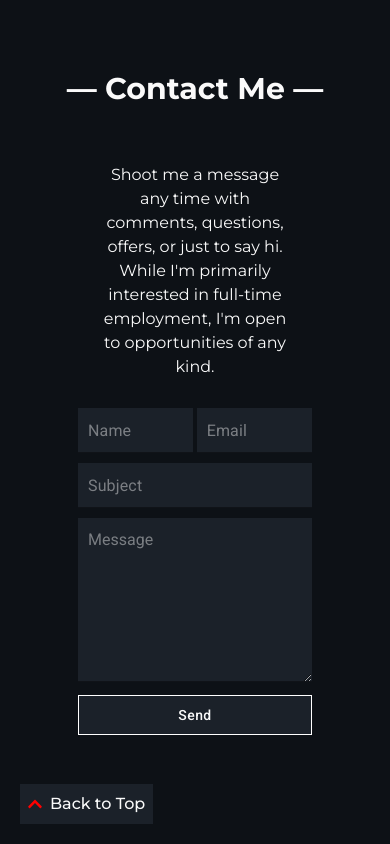
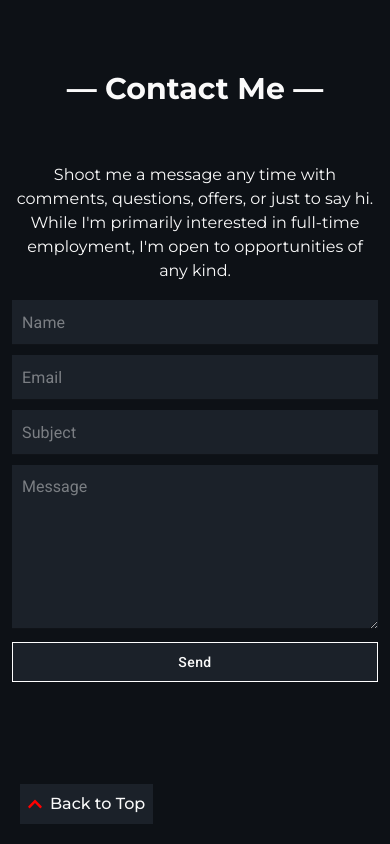
Before and after one commit to dslovinsky/danielslovinsky.com, a Next.js app: page / in a window 390 px wide. Shown: the part 2945-3789 px from the top of the page. Built offline with nearby package versions, Linux system fonts and the light colour scheme.

Commit message:
Makes contact section responsive

```diff
--- a/styles/components/contact.module.scss
+++ b/styles/components/contact.module.scss
@@ -1,5 +1,6 @@
 @use '../partials/colors';
 @use '../partials/fonts';
+@use '../partials/breakpoints';
 
 .section {
   display: flex;
@@ -11,20 +12,56 @@
     display: flex;
     flex-direction: column;
     align-self: center;
-    width: 60%;
     max-width: 800px;
+    margin: 12px;
+
+    @media screen and (min-width: breakpoints.$x-small) {
+      margin: 12px 16px;
+    }
+
+    @media screen and (min-width: breakpoints.$small) {
+      margin: 12px 36px;
+    }
+
+    @media screen and (min-width: breakpoints.$medium) {
+      margin: 12px calc(3% + 84px);
+      padding: 0 8px;
+    }
+
+    @media screen and (min-width: breakpoints.$large) {
+      margin: 12px calc(4% + 94px);
+    }
 
     > p {
       text-align: center;
-      margin: 24px;
+      margin: 12px 0;
+
+      @media screen and (min-width: breakpoints.$large) {
+        margin: 24px;
+      }
     }
 
     .toprow {
       display: flex;
       justify-content: space-between;
+      flex-direction: column;
+
+      @media screen and (min-width: breakpoints.$medium) {
+        flex-direction: row;
+      }
 
       > div {
-        width: 49.3%;
+        @media screen and (min-width: breakpoints.$medium) {
+          width: 49.3%;
+        }
+
+        &:first-of-type {
+          margin-bottom: 10px;
+
+          @media screen and (min-width: breakpoints.$medium) {
+            margin: 0;
+          }
+        }
       }
     }
 
```
